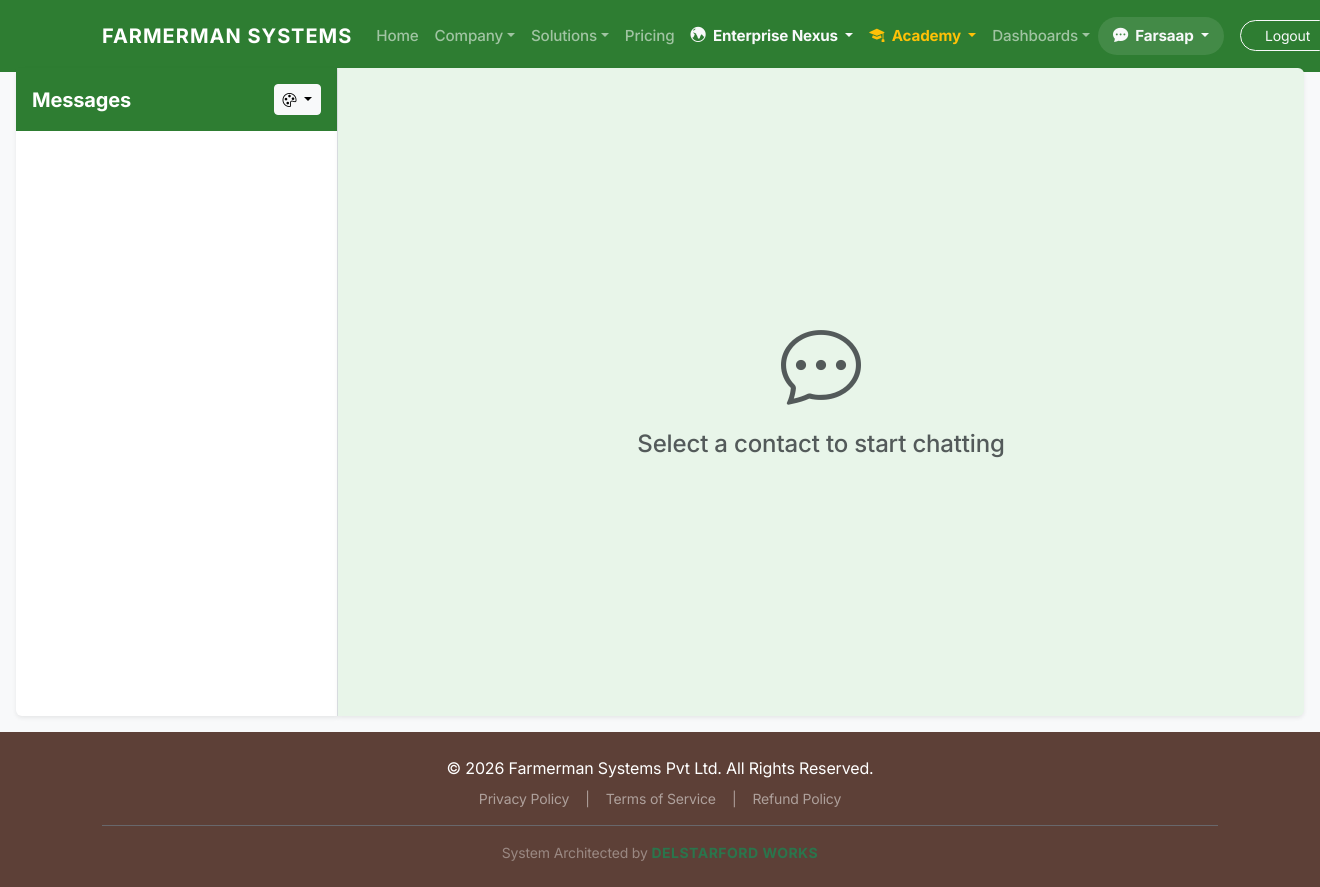
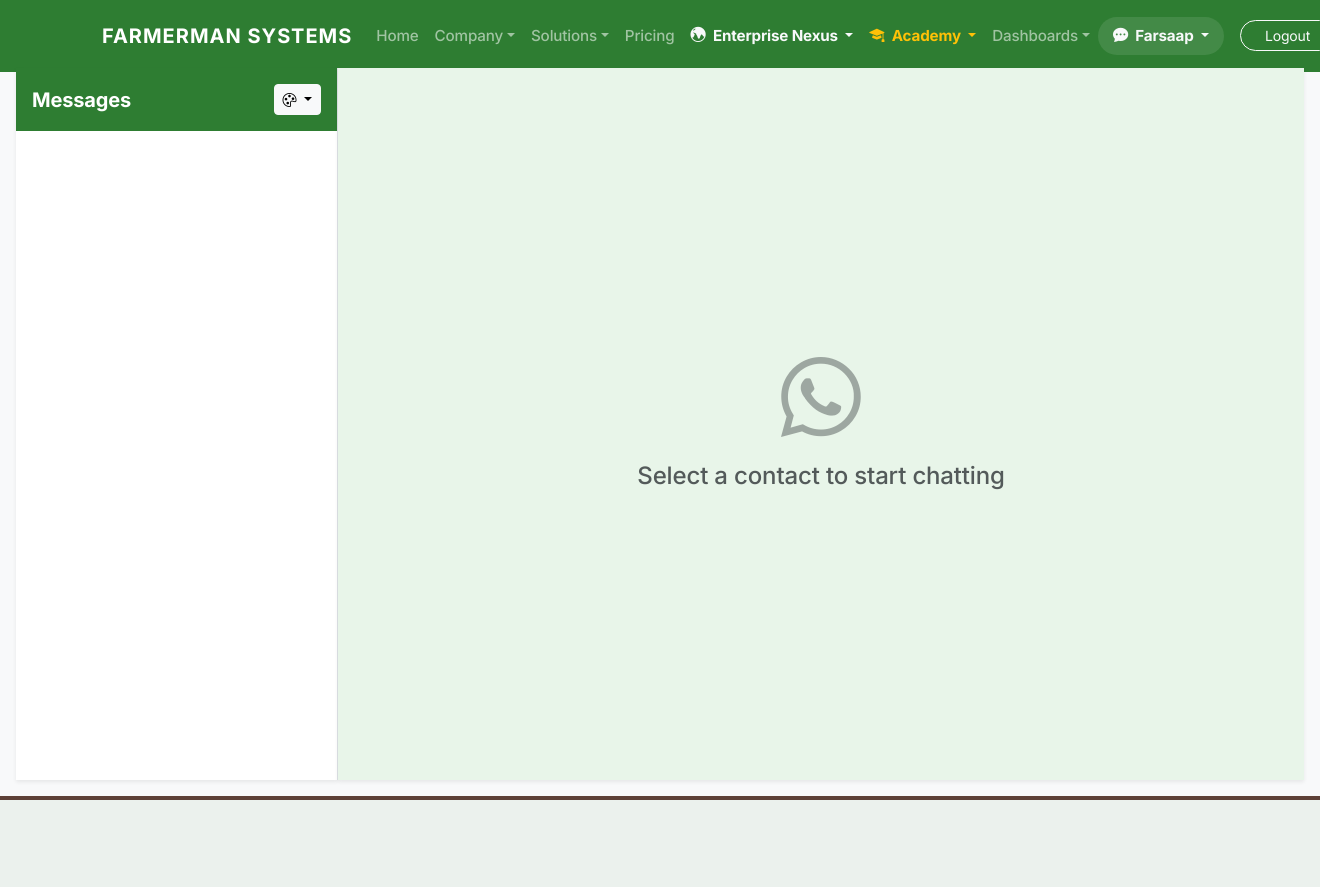
Before and after one commit to delstarford123/FARMERMA-SYSTEMS, a Flask app: page /chat in a window 1320 px wide. After the commit the page ends 800 px from the top, so only its background shows below. Run offline with Flask 3, Linux system fonts and the light colour scheme; the visitor is signed in with stand-in values (Sample User, id 1); data that the repository does not hold is empty; some libraries are stand-ins or nearby versions.

Commit message:
CHAT COREECTION TO WORK AS WHATSAAP

```diff
--- a/static/js/chat.js
+++ b/static/js/chat.js
@@ -63,9 +63,32 @@ function openChat(targetUid, targetName) {
     activeState.classList.add('d-flex');
     document.getElementById('active-chat-name').innerText = targetName;
 
+    // --> MOBILE SCREEN SWAP LOGIC <--
+    // If screen is smaller than 768px (Mobile), hide sidebar, show chat
+    if (window.innerWidth < 768) {
+        document.getElementById('chat-sidebar').classList.add('d-none');
+        document.getElementById('chat-sidebar').classList.remove('d-flex');
+
+        document.getElementById('chat-main').classList.remove('d-none');
+        document.getElementById('chat-main').classList.add('d-flex');
+    }
+
     // Clear view and request history from server
     document.getElementById('chat-messages').innerHTML = '';
     socket.emit('join_chat', { target_uid: targetUid });
+}
+
+// --> NEW: MOBILE BACK BUTTON LOGIC <--
+function closeChatMobile() {
+    // Hide the chat window, show the sidebar again
+    document.getElementById('chat-main').classList.add('d-none');
+    document.getElementById('chat-main').classList.remove('d-flex');
+
+    document.getElementById('chat-sidebar').classList.remove('d-none');
+    document.getElementById('chat-sidebar').classList.add('d-flex');
+
+    // Clear the active chat so background events don't trigger weirdly
+    currentActiveChatId = null;
 }
 
 // Render history when entering a room
--- a/templates/chat/index.html
+++ b/templates/chat/index.html
@@ -2,14 +2,19 @@
 
 {% block extra_css %}
 <link rel="stylesheet" href="{{ url_for('static', filename='css/chat.css') }}">
+<style>
+    /* Make the chat fill the mobile screen perfectly without scrolling the body */
+    body, html { height: 100%; overflow: hidden; }
+    .chat-wrapper { height: calc(100vh - 56px); } /* Adjust 56px based on your actual navbar height */
+</style>
 {% endblock %}
 
 {% block content %}
-<div class="container-fluid chat-wrapper theme-green" id="chat-theme-wrapper">
-    <div class="row h-100 p-3">
+<div class="container-fluid chat-wrapper theme-green p-0 p-md-3" id="chat-theme-wrapper">
+    <div class="row h-100 m-0">
 
-        <div class="col-md-4 col-lg-3 h-100 bg-white rounded-start shadow-sm border-end d-flex flex-column p-0">
-            <div class="p-3 bg-theme-primary text-white d-flex justify-content-between align-items-center rounded-top-start">
+        <div id="chat-sidebar" class="col-12 col-md-4 col-lg-3 h-100 bg-white shadow-sm border-end d-flex flex-column p-0">
+            <div class="p-3 bg-theme-primary text-white d-flex justify-content-between align-items-center">
                 <h5 class="mb-0 fw-bold">Messages</h5>
                 <div class="dropdown">
                     <button class="btn btn-sm btn-light dropdown-toggle" type="button" data-bs-toggle="dropdown">
@@ -25,7 +30,7 @@
 
             <div class="contact-list overflow-auto flex-grow-1 p-2" id="contact-list">
                 {% for contact in contacts %}
-                <div class="contact-card p-3 mb-2 rounded border-bottom" onclick="openChat('{{ contact.uid }}', '{{ contact.name }}')">
+                <div class="contact-card p-3 mb-2 rounded border-bottom" onclick="openChat('{{ contact.uid }}', '{{ contact.name }}')" style="cursor: pointer;">
                     <div class="d-flex justify-content-between align-items-center">
                         <div>
                             <h6 class="mb-0 fw-bold">{{ contact.name }}</h6>
@@ -38,36 +43,42 @@
             </div>
         </div>
 
-        <div class="col-md-8 col-lg-9 h-100 bg-theme-light rounded-end shadow-sm d-flex flex-column p-0 position-relative">
+        <div id="chat-main" class="col-12 col-md-8 col-lg-9 h-100 bg-theme-light shadow-sm d-none d-md-flex flex-column p-0 position-relative">
 
             <div id="chat-blank-state" class="h-100 d-flex flex-column align-items-center justify-content-center text-muted">
-                <i class="bi bi-chat-dots display-1 mb-3"></i>
+                <i class="bi bi-whatsapp display-1 mb-3 opacity-50"></i>
                 <h4>Select a contact to start chatting</h4>
             </div>
 
             <div id="chat-active-state" class="h-100 d-none flex-column">
-                <div class="p-3 bg-white border-bottom shadow-sm d-flex align-items-center justify-content-between rounded-top-end">
-                    <h5 class="mb-0 fw-bold" id="active-chat-name">Farmer Name</h5>
+                <div class="p-3 bg-white border-bottom shadow-sm d-flex align-items-center justify-content-between">
+                    <div class="d-flex align-items-center">
+                        <button class="btn btn-light btn-sm d-md-none me-3" onclick="closeChatMobile()">
+                            <i class="bi bi-arrow-left fs-5"></i>
+                        </button>
+                        <h5 class="mb-0 fw-bold" id="active-chat-name">Farmer Name</h5>
+                    </div>
+
                     <button class="btn btn-outline-danger btn-sm" onclick="confirmClearChat()" title="Clear Chat History">
-                        <i class="bi bi-trash3-fill"></i> Clear
+                        <i class="bi bi-trash3-fill"></i> <span class="d-none d-sm-inline">Clear</span>
                     </button>
                 </div>
 
-                <div class="chat-messages flex-grow-1 overflow-auto p-4" id="chat-messages">
+                <div class="chat-messages flex-grow-1 overflow-auto p-3 p-md-4" id="chat-messages">
                     </div>
 
-                <div class="p-3 bg-white border-top rounded-bottom-end">
+                <div class="p-2 p-md-3 bg-white border-top">
                     <div class="input-group">
-                        <label class="btn btn-outline-secondary" style="cursor: pointer;">
-                            <i class="bi bi-paperclip"></i>
+                        <label class="btn btn-outline-secondary d-flex align-items-center" style="cursor: pointer;">
+                            <i class="bi bi-paperclip fs-5"></i>
                             <input type="file" id="media-upload" class="d-none" accept="image/*,video/*,audio/*">
                         </label>
-                        <input type="text" id="chat-input" class="form-control" placeholder="Type a message...">
-                        <button class="btn btn-theme-primary" id="send-btn">
+                        <input type="text" id="chat-input" class="form-control form-control-lg rounded-pill mx-2" placeholder="Message...">
+                        <button class="btn btn-theme-primary rounded-circle" id="send-btn" style="width: 45px; height: 45px;">
                             <i class="bi bi-send-fill"></i>
                         </button>
                     </div>
-                    <small id="upload-status" class="text-success d-none mt-1">Uploading media...</small>
+                    <small id="upload-status" class="text-success d-none mt-1 ms-5">Uploading media...</small>
                 </div>
             </div>
         </div>
--- a/templates/home.html
+++ b/templates/home.html
@@ -15,7 +15,7 @@
         </h1>
 
         <p class="lead mb-5 text-dark hero-lead" style="max-width: 800px; margin: 0 auto; font-weight: 500; opacity: 0;">
-            {{ hero.body if hero else "Supporting governments, investors, and agribusiness leaders to build competitive agricultural economies across Africa. [cite: 48]" }}
+            {{ hero.body if hero else "Supporting governments, investors, and agribusiness leaders to build competitive agricultural economies across Africa." }}
         </p>
 
         <div class="d-flex justify-content-center gap-3 hero-btns" style="opacity: 0;">
@@ -248,7 +248,7 @@
     gsap.from(".hero-badge", { y: -100, opacity: 0, duration: 1.5, ease: "elastic.out(1, 0.3)" });
 
     // 2. Typewriter (CMS Title or Default)
-    const heroTitle = "{{ hero.title if hero else 'Transforming African Agriculture Through Intelligence, Investment, and Systems Design' }}";
+    const heroTitle = "{{ hero.title if hero else 'Transforming African Agribusiness Through Intelligence, Investment, and Systems Design' }}";
     gsap.to("#hero-typewriter", { text: heroTitle, duration: 3, delay: 0.5, ease: "none" });
 
     // 3. Hero Sequential Entrances
```
